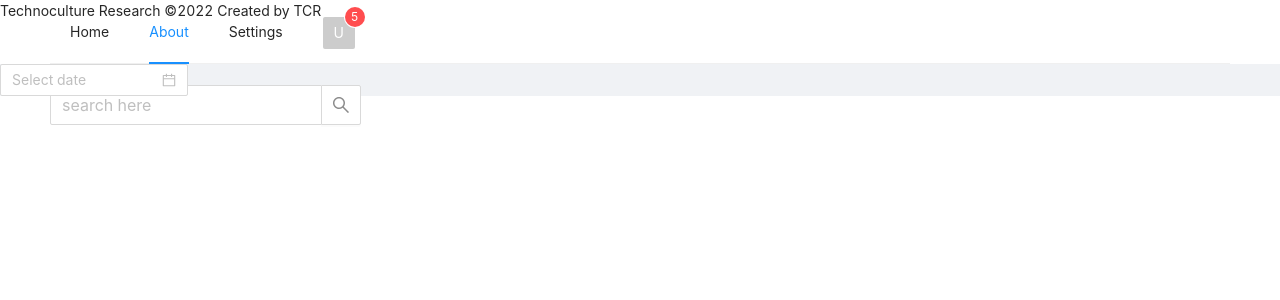
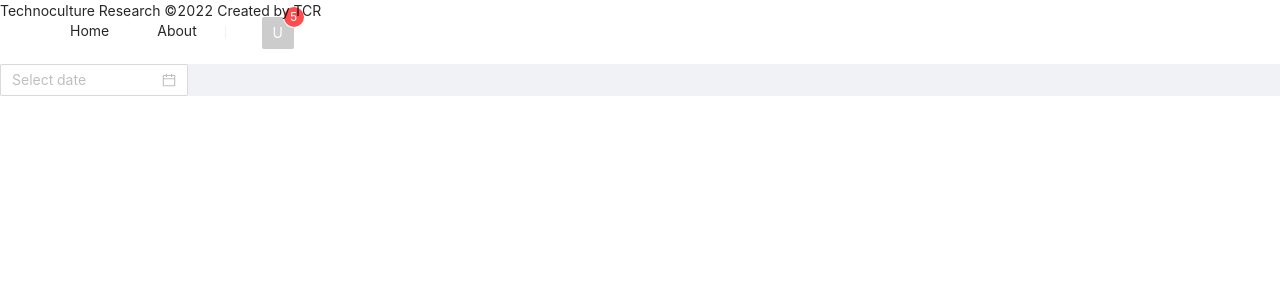
Before and after one commit to Prabhratirastogi/landlog, a Next.js app in the folder dash/: page /about in a window 1280 px wide. Shown: the top 300 px of the page. Built offline with nearby package versions, Linux system fonts and the light colour scheme.

Commit message:
style: navbar improve style

```diff
--- a/dash/Components/Layout/BaseLayout.tsx
+++ b/dash/Components/Layout/BaseLayout.tsx
@@ -1,4 +1,4 @@
-import { Layout, Menu, Avatar, Badge, AutoComplete, Input, Dropdown } from 'antd';
+import { Layout, Menu, Avatar, Badge, AutoComplete, Input, Dropdown, Space, Divider } from 'antd';
 import Link from 'next/link';
 import CompleteSearch from './CompleteSearch';
 
@@ -14,7 +14,12 @@ const Footer: React.FC = () => {
 
 const usermenu = (
   <Menu>
-    <Menu.Item>
+    <Menu.Item key="3">
+      <Link href="/settings">
+        Settings
+      </Link>
+    </Menu.Item>
+    <Menu.Item key="2">
       <Link href="/signout">
         Sign Out
       </Link>
@@ -25,8 +30,9 @@ const usermenu = (
 const BaseLayout: React.FC = ({ children }) => {
   return (
     <Layout>
-      <Header className="header" style={{ background: 'white' }}>
-        <Menu theme="light" mode="horizontal" defaultSelectedKeys={['2']}>
+      <Header className="header shadow-sm" style={{ background: 'white' }}>
+        <Menu theme="light" mode="horizontal" defaultSelectedKeys={['']} className='flex flex-wrap '>
+          <Space align='start'>
             <Menu.Item key="1">
               <Link href="/">
                 Home
@@ -37,11 +43,9 @@ const BaseLayout: React.FC = ({ children }) => {
                 About
               </Link>
             </Menu.Item>
-          <Menu.Item key="3">
-            <Link href="/settings">
-              Settings
-            </Link>
-          </Menu.Item>
+          </Space>
+          <Space align="end">
+            <Divider type="vertical" />
             <Menu.Item key="4">
               <Dropdown overlay={usermenu} placement="bottomLeft" className='my-1.5'>
                 <Badge count={5}>
@@ -49,8 +53,8 @@ const BaseLayout: React.FC = ({ children }) => {
                 </Badge>
               </Dropdown>
             </Menu.Item>
+          </Space>
         </Menu>
-        <CompleteSearch />
       </Header>
 
       <Layout>
```
Lines whose indentation alone changed are shown as unchanged.
